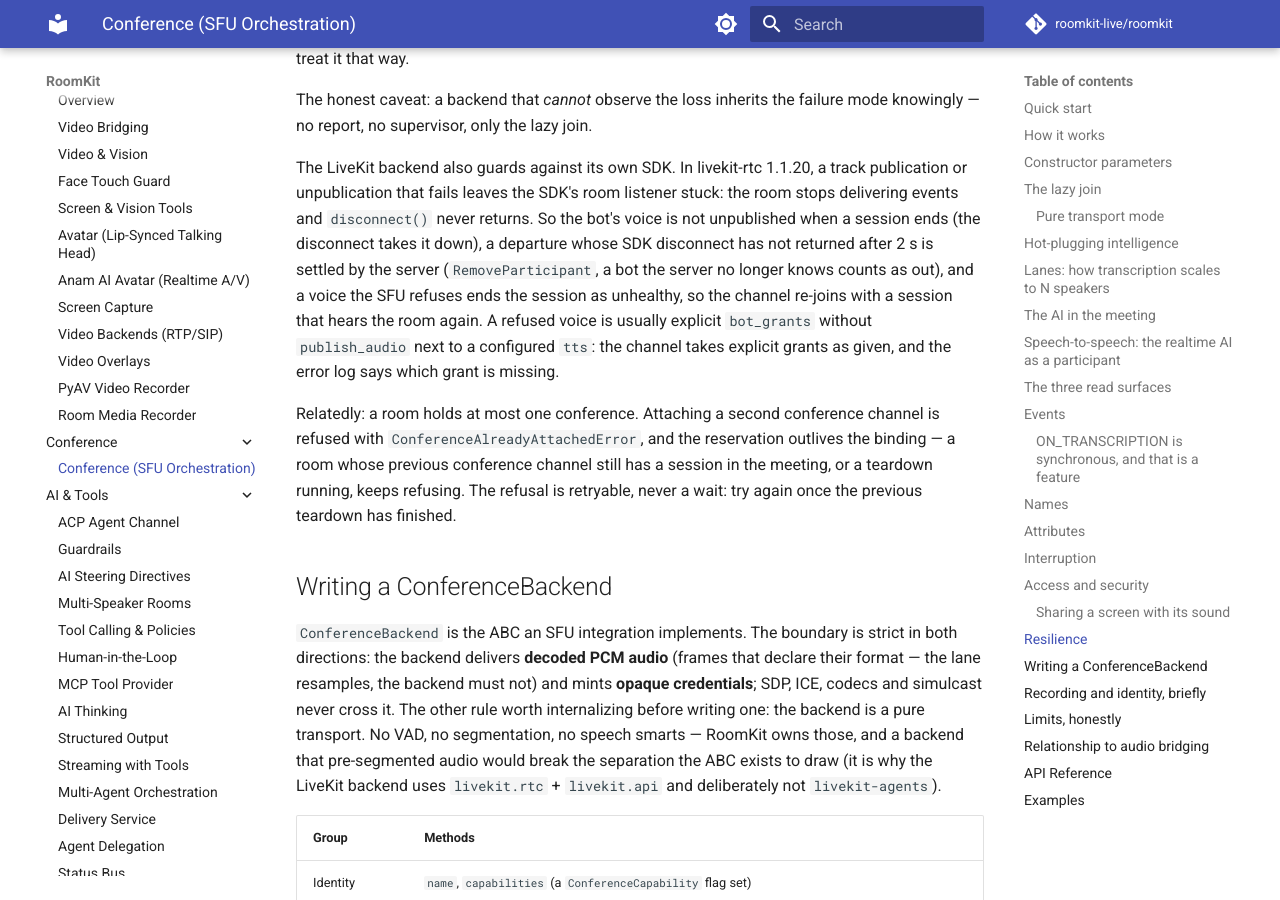
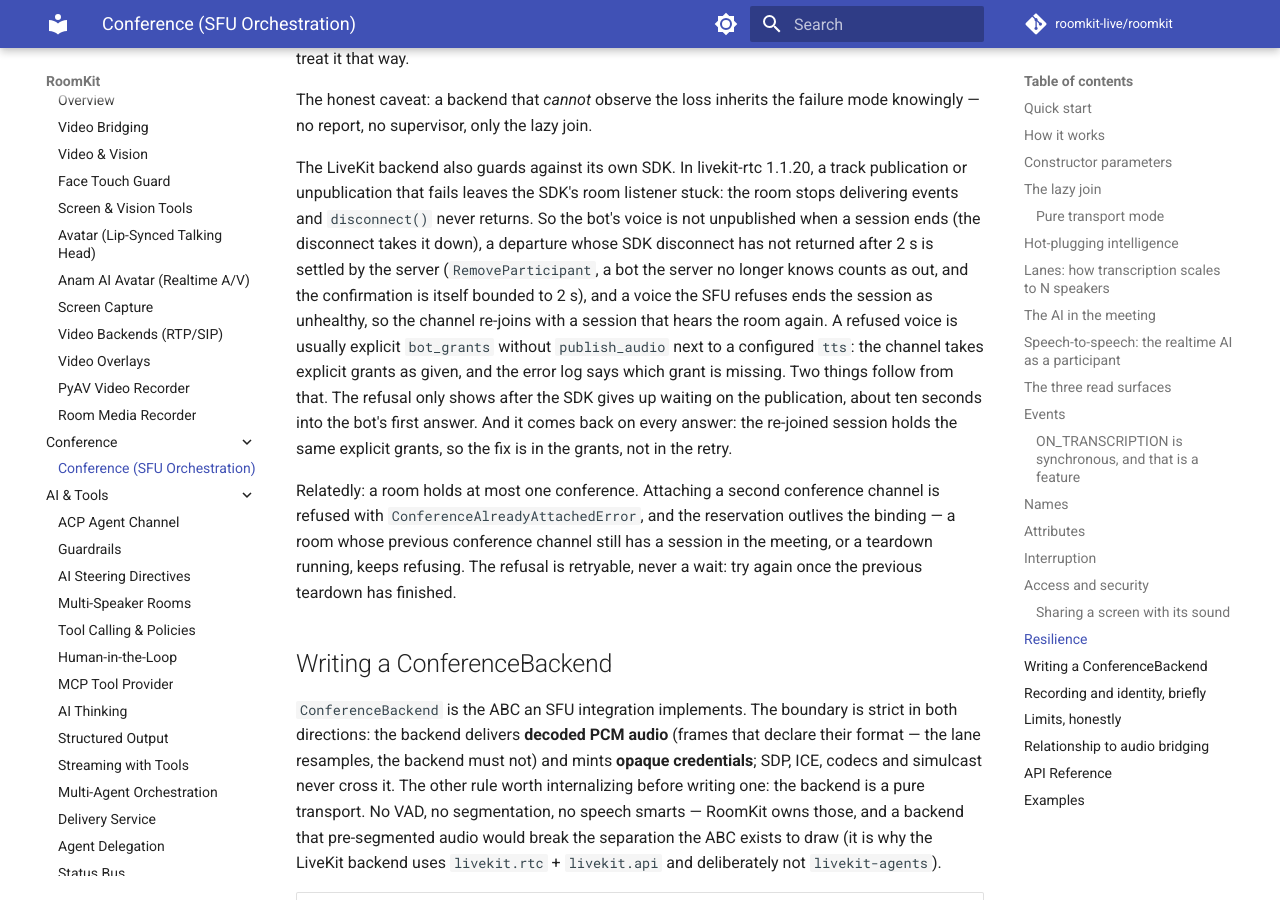
Before and after one commit to roomkit-live/roomkit-docs, an MkDocs documentation site: the page built from docs/guides/conference.md, in a window 1280 px wide and 900 px high, scrolled down 16120 px. Built offline with MkDocs 1.6.1 and Material for MkDocs 9.7.7, drawn with Linux system fonts in a browser that asks for light colours; comment, search, counter and statistics services are not loaded.

Commit message:
docs(conference): a refused voice shows after about ten seconds and returns on every answer until the grants change, per review (RMK-350)

```diff
--- a/docs/guides/conference.md
+++ b/docs/guides/conference.md
@@ -710,11 +710,15 @@ stuck: the room stops delivering events and `disconnect()` never returns. So
 the bot's voice is not unpublished when a session ends (the disconnect takes
 it down), a departure whose SDK disconnect has not returned after 2 s is
 settled by the server (`RemoveParticipant`, a bot the server no longer knows
-counts as out), and a voice the SFU refuses ends the session as unhealthy, so
-the channel re-joins with a session that hears the room again. A refused
-voice is usually explicit `bot_grants` without `publish_audio` next to a
-configured `tts`: the channel takes explicit grants as given, and the error
-log says which grant is missing.
+counts as out, and the confirmation is itself bounded to 2 s), and a voice
+the SFU refuses ends the session as unhealthy, so the channel re-joins with a
+session that hears the room again. A refused voice is usually explicit
+`bot_grants` without `publish_audio` next to a configured `tts`: the channel
+takes explicit grants as given, and the error log says which grant is
+missing. Two things follow from that. The refusal only shows after the SDK
+gives up waiting on the publication, about ten seconds into the bot's first
+answer. And it comes back on every answer: the re-joined session holds the
+same explicit grants, so the fix is in the grants, not in the retry.
 
 Relatedly: a room holds at most one conference. Attaching a second conference
 channel is refused with `ConferenceAlreadyAttachedError`, and the reservation
```
